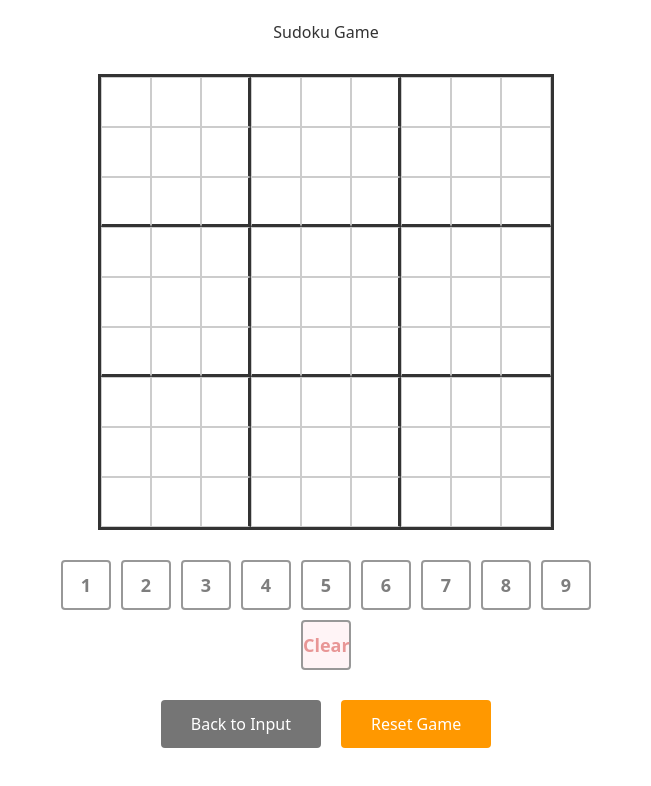
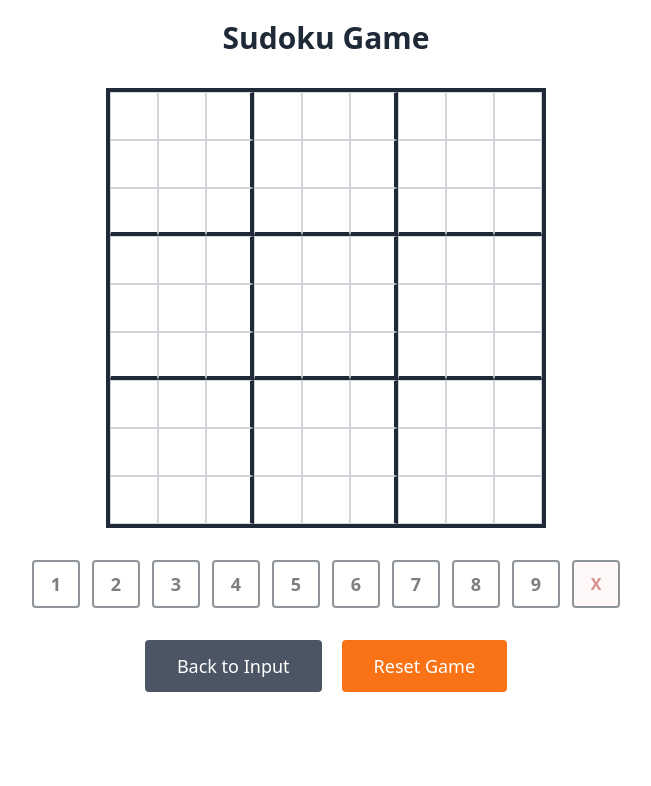
Before and after one commit to TDAK1509/sudoku-noter, a Nuxt app: page /play in a window 1280 px wide. Shown: the top 786 px of the page, without its empty margins (314-965 px from the left). Built offline with nearby package versions, Linux system fonts and the light colour scheme.

Commit message:
Add tailwind style

```diff
--- a/pages/index.vue
+++ b/pages/index.vue
@@ -1,20 +1,24 @@
 <template>
-  <div class="container">
-    <h1>Sudoku Noter</h1>
-    <div class="sudoku-grid">
+  <div
+    class="max-w-2xl mx-auto p-5 text-center"
+    tabindex="0"
+    @keydown="handleKeydown"
+  >
+    <h1 class="text-3xl font-bold text-gray-800 mb-8">Sudoku Noter</h1>
+    <div class="inline-block border-4 border-gray-800 mb-8">
       <div
         v-for="(row, rowIndex) in sudokuGrid"
         :key="rowIndex"
-        class="sudoku-row"
+        class="flex"
       >
         <div
           v-for="(cell, colIndex) in row"
           :key="colIndex"
-          class="sudoku-cell"
+          class="w-12 h-12 border border-gray-300 flex items-center justify-center text-xl font-bold cursor-pointer bg-white transition-colors duration-200 hover:bg-gray-100"
           :class="{
-            'selected': selectedCell?.row === rowIndex && selectedCell?.col === colIndex,
-            'thick-border-right': colIndex === 2 || colIndex === 5,
-            'thick-border-bottom': rowIndex === 2 || rowIndex === 5
+            'bg-blue-100 border-2 border-blue-500': selectedCell?.row === rowIndex && selectedCell?.col === colIndex,
+            'border-r-4 border-r-gray-800': colIndex === 2 || colIndex === 5,
+            'border-b-4 border-b-gray-800': rowIndex === 2 || rowIndex === 5
           }"
           @click="selectCell(rowIndex, colIndex)"
         >
@@ -23,33 +27,36 @@
       </div>
     </div>
 
-    <div class="number-buttons">
+    <div class="flex gap-3 justify-center mb-8 flex-wrap">
       <button
         v-for="num in 9"
         :key="num"
-        class="number-btn"
+        class="w-12 h-12 border-2 border-gray-800 bg-white text-lg font-bold cursor-pointer rounded transition-all duration-200 hover:bg-gray-100 disabled:opacity-50 disabled:cursor-not-allowed"
         @click="inputNumber(num)"
         :disabled="!selectedCell"
       >
         {{ num }}
       </button>
       <button
-        class="clear-btn"
+        class="w-12 h-12 border-2 border-gray-800 bg-red-50 text-red-700 font-bold cursor-pointer rounded transition-all duration-200 hover:bg-red-100 disabled:opacity-50 disabled:cursor-not-allowed"
         @click="clearCell"
         :disabled="!selectedCell"
       >
-        Clear
+        X
       </button>
     </div>
 
-    <button class="submit-btn" @click="submitPuzzle">
+    <button
+      class="bg-green-500 text-white px-8 py-3 text-lg rounded cursor-pointer transition-colors duration-200 hover:bg-green-600 border-none"
+      @click="submitPuzzle"
+    >
       Start Playing
     </button>
   </div>
 </template>
 
 <script setup>
-import { ref, onMounted } from 'vue'
+import { ref } from 'vue'
 
 const sudokuGrid = ref(Array(9).fill().map(() => Array(9).fill(null)))
 const selectedCell = ref(null)
@@ -82,117 +89,11 @@ const submitPuzzle = () => {
   })
 }
 
-onMounted(() => {
-  document.addEventListener('keydown', (e) => {
-    if (selectedCell.value && e.key >= '1' && e.key <= '9') {
-      inputNumber(parseInt(e.key))
-    } else if (selectedCell.value && (e.key === 'Backspace' || e.key === 'Delete')) {
-      clearCell()
-    }
-  })
-})
+const handleKeydown = (e) => {
+  if (selectedCell.value && e.key >= '1' && e.key <= '9') {
+    inputNumber(parseInt(e.key))
+  } else if (selectedCell.value && (e.key === 'Backspace' || e.key === 'Delete')) {
+    clearCell()
+  }
+}
 </script>
-
-<style scoped>
-.container {
-  max-width: 600px;
-  margin: 0 auto;
-  padding: 20px;
-  text-align: center;
-}
-
-h1 {
-  color: #333;
-  margin-bottom: 30px;
-}
-
-.sudoku-grid {
-  display: inline-block;
-  border: 3px solid #333;
-  margin-bottom: 30px;
-}
-
-.sudoku-row {
-  display: flex;
-}
-
-.sudoku-cell {
-  width: 50px;
-  height: 50px;
-  border: 1px solid #ccc;
-  display: flex;
-  align-items: center;
-  justify-content: center;
-  font-size: 20px;
-  font-weight: bold;
-  cursor: pointer;
-  background: white;
-  transition: background-color 0.2s;
-}
-
-.sudoku-cell:hover {
-  background-color: #f0f0f0;
-}
-
-.sudoku-cell.selected {
-  background-color: #e3f2fd;
-  border: 2px solid #2196f3;
-}
-
-.sudoku-cell.thick-border-right {
-  border-right: 3px solid #333;
-}
-
-.sudoku-cell.thick-border-bottom {
-  border-bottom: 3px solid #333;
-}
-
-.number-buttons {
-  display: flex;
-  gap: 10px;
-  justify-content: center;
-  margin-bottom: 30px;
-  flex-wrap: wrap;
-}
-
-.number-btn, .clear-btn {
-  width: 50px;
-  height: 50px;
-  border: 2px solid #333;
-  background: white;
-  font-size: 18px;
-  font-weight: bold;
-  cursor: pointer;
-  border-radius: 4px;
-  transition: all 0.2s;
-}
-
-.number-btn:hover, .clear-btn:hover {
-  background-color: #f0f0f0;
-}
-
-.number-btn:disabled, .clear-btn:disabled {
-  opacity: 0.5;
-  cursor: not-allowed;
-}
-
-.clear-btn {
-  background-color: #ffebee;
-  color: #d32f2f;
-}
-
-.submit-btn {
-  background-color: #4caf50;
-  color: white;
-  border: none;
-  padding: 12px 30px;
-  font-size: 16px;
-  border-radius: 4px;
-  cursor: pointer;
-  transition: background-color 0.2s;
-}
-
-.submit-btn:hover {
-  background-color: #45a049;
-}
-</style>
--- a/pages/play.vue
+++ b/pages/play.vue
@@ -1,21 +1,25 @@
 <template>
-  <div class="container">
-    <h1>Sudoku Game</h1>
-    <div class="sudoku-grid">
+  <div
+    class="max-w-2xl mx-auto p-5 text-center"
+    tabindex="0"
+    @keydown="handleKeydown"
+  >
+    <h1 class="text-3xl font-bold text-gray-800 mb-8">Sudoku Game</h1>
+    <div class="inline-block border-4 border-gray-800 mb-8">
       <div
         v-for="(row, rowIndex) in gameGrid"
         :key="rowIndex"
-        class="sudoku-row"
+        class="flex"
       >
         <div
           v-for="(cell, colIndex) in row"
           :key="colIndex"
-          class="sudoku-cell"
+          class="w-12 h-12 border border-gray-300 flex items-center justify-center text-xl font-bold cursor-pointer bg-white transition-colors duration-200 hover:bg-gray-100"
           :class="{
-            'selected': selectedCell?.row === rowIndex && selectedCell?.col === colIndex,
-            'fixed': isFixedCell(rowIndex, colIndex),
-            'thick-border-right': colIndex === 2 || colIndex === 5,
-            'thick-border-bottom': rowIndex === 2 || rowIndex === 5
+            'bg-blue-100 border-2 border-blue-500': selectedCell?.row === rowIndex && selectedCell?.col === colIndex,
+            'bg-gray-100 text-gray-800 font-black hover:bg-gray-100': isFixedCell(rowIndex, colIndex),
+            'border-r-4 border-r-gray-800': colIndex === 2 || colIndex === 5,
+            'border-b-4 border-b-gray-800': rowIndex === 2 || rowIndex === 5
           }"
           @click="selectCell(rowIndex, colIndex)"
         >
@@ -24,30 +28,36 @@
       </div>
     </div>
 
-    <div class="number-buttons">
+    <div class="flex gap-3 justify-center mb-8 flex-wrap">
       <button
         v-for="num in 9"
         :key="num"
-        class="number-btn"
+        class="w-12 h-12 border-2 border-gray-800 bg-white text-lg font-bold cursor-pointer rounded transition-all duration-200 hover:bg-gray-100 disabled:opacity-50 disabled:cursor-not-allowed"
         @click="inputNumber(num)"
         :disabled="!selectedCell || isSelectedCellFixed()"
       >
         {{ num }}
       </button>
       <button
-        class="clear-btn"
+        class="w-12 h-12 border-2 border-gray-800 bg-red-50 text-red-700 font-bold cursor-pointer rounded transition-all duration-200 hover:bg-red-100 disabled:opacity-50 disabled:cursor-not-allowed"
         @click="clearCell"
         :disabled="!selectedCell || isSelectedCellFixed()"
       >
-        Clear
+        X
       </button>
     </div>
 
-    <div class="game-actions">
-      <button class="back-btn" @click="goBack">
+    <div class="flex gap-5 justify-center">
+      <button
+        class="bg-gray-600 text-white px-8 py-3 text-lg rounded cursor-pointer transition-colors duration-200 hover:bg-gray-700 border-none"
+        @click="goBack"
+      >
         Back to Input
       </button>
-      <button class="reset-btn" @click="resetGame">
+      <button
+        class="bg-orange-500 text-white px-8 py-3 text-lg rounded cursor-pointer transition-colors duration-200 hover:bg-orange-600 border-none"
+        @click="resetGame"
+      >
         Reset Game
       </button>
     </div>
@@ -104,6 +114,14 @@ const resetGame = () => {
   selectedCell.value = null
 }
 
+const handleKeydown = (e) => {
+  if (selectedCell.value && !isSelectedCellFixed() && e.key >= '1' && e.key <= '9') {
+    inputNumber(parseInt(e.key))
+  } else if (selectedCell.value && !isSelectedCellFixed() && (e.key === 'Backspace' || e.key === 'Delete')) {
+    clearCell()
+  }
+}
+
 onMounted(() => {
   const route = useRoute()
   if (route.query.puzzle) {
@@ -119,145 +137,5 @@ onMounted(() => {
       console.error('Error parsing puzzle data:', e)
     }
   }
-
-  document.addEventListener('keydown', (e) => {
-    if (selectedCell.value && !isSelectedCellFixed() && e.key >= '1' && e.key <= '9') {
-      inputNumber(parseInt(e.key))
-    } else if (selectedCell.value && !isSelectedCellFixed() && (e.key === 'Backspace' || e.key === 'Delete')) {
-      clearCell()
-    }
-  })
 })
 </script>
-
-<style scoped>
-.container {
-  max-width: 600px;
-  margin: 0 auto;
-  padding: 20px;
-  text-align: center;
-}
-
-h1 {
-  color: #333;
-  margin-bottom: 30px;
-}
-
-.sudoku-grid {
-  display: inline-block;
-  border: 3px solid #333;
-  margin-bottom: 30px;
-}
-
-.sudoku-row {
-  display: flex;
-}
-
-.sudoku-cell {
-  width: 50px;
-  height: 50px;
-  border: 1px solid #ccc;
-  display: flex;
-  align-items: center;
-  justify-content: center;
-  font-size: 20px;
-  font-weight: bold;
-  cursor: pointer;
-  background: white;
-  transition: background-color 0.2s;
-}
-
-.sudoku-cell:hover {
-  background-color: #f0f0f0;
-}
-
-.sudoku-cell.selected {
-  background-color: #e3f2fd;
-  border: 2px solid #2196f3;
-}
-
-.sudoku-cell.fixed {
-  background-color: #f5f5f5;
-  color: #333;
-  font-weight: 900;
-}
-
-.sudoku-cell.fixed:hover {
-  background-color: #f5f5f5;
-}
-
-.sudoku-cell.thick-border-right {
-  border-right: 3px solid #333;
-}
-
-.sudoku-cell.thick-border-bottom {
-  border-bottom: 3px solid #333;
-}
-
-.number-buttons {
-  display: flex;
-  gap: 10px;
-  justify-content: center;
-  margin-bottom: 30px;
-  flex-wrap: wrap;
-}
-
-.number-btn, .clear-btn {
-  width: 50px;
-  height: 50px;
-  border: 2px solid #333;
-  background: white;
-  font-size: 18px;
-  font-weight: bold;
-  cursor: pointer;
-  border-radius: 4px;
-  transition: all 0.2s;
-}
-
-.number-btn:hover, .clear-btn:hover {
-  background-color: #f0f0f0;
-}
-
-.number-btn:disabled, .clear-btn:disabled {
-  opacity: 0.5;
-  cursor: not-allowed;
-}
-
-.clear-btn {
-  background-color: #ffebee;
-  color: #d32f2f;
-}
-
-.game-actions {
-  display: flex;
-  gap: 20px;
-  justify-content: center;
-}
-
-.back-btn, .reset-btn {
-  padding: 12px 30px;
-  font-size: 16px;
-  border: none;
-  border-radius: 4px;
-  cursor: pointer;
-  transition: background-color 0.2s;
-}
-
-.back-btn {
-  background-color: #757575;
-  color: white;
-}
-
-.back-btn:hover {
-  background-color: #616161;
-}
-
-.reset-btn {
-  background-color: #ff9800;
-  color: white;
-}
-
-.reset-btn:hover {
-  background-color: #f57c00;
-}
-</style>
```
